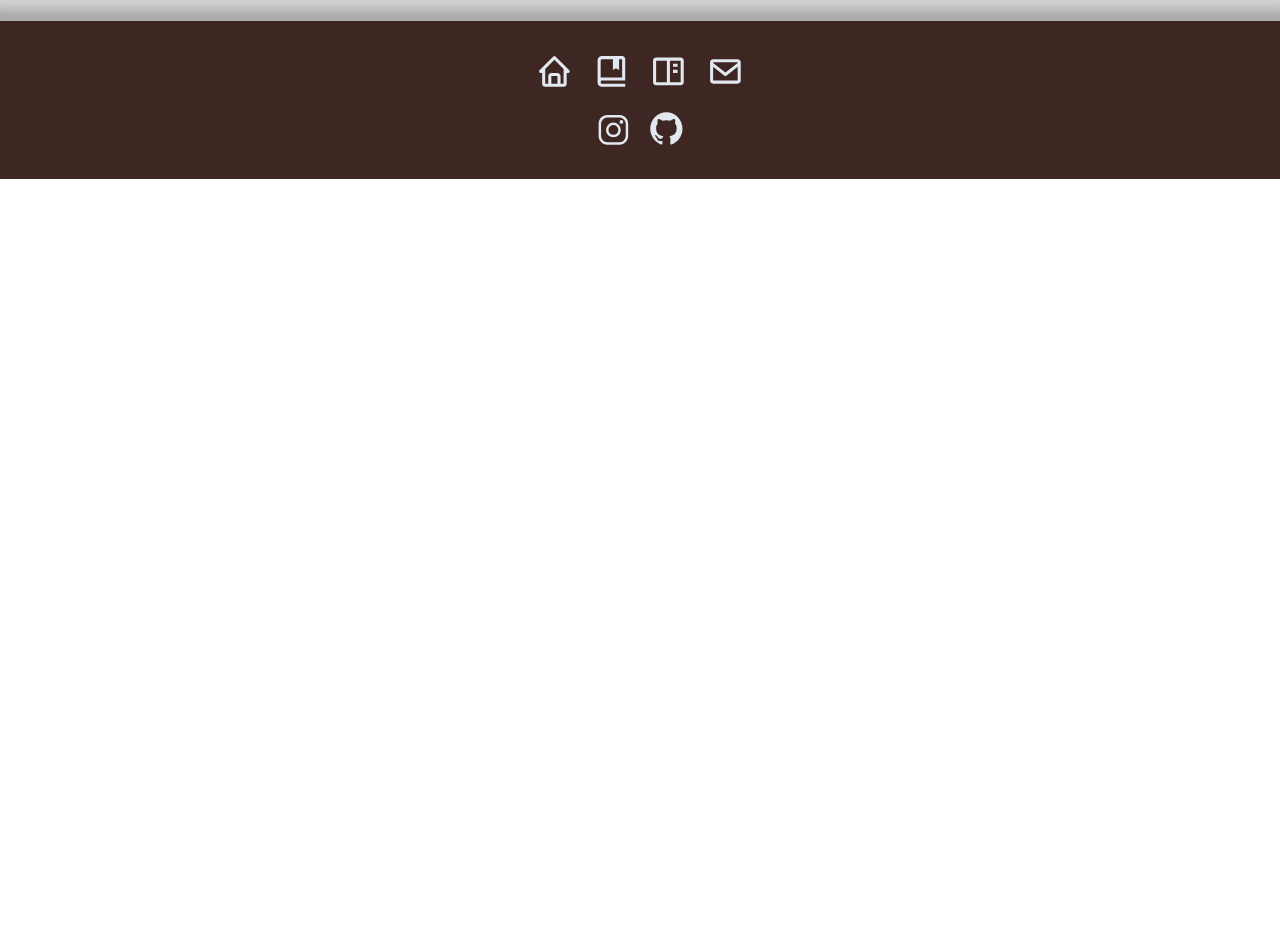
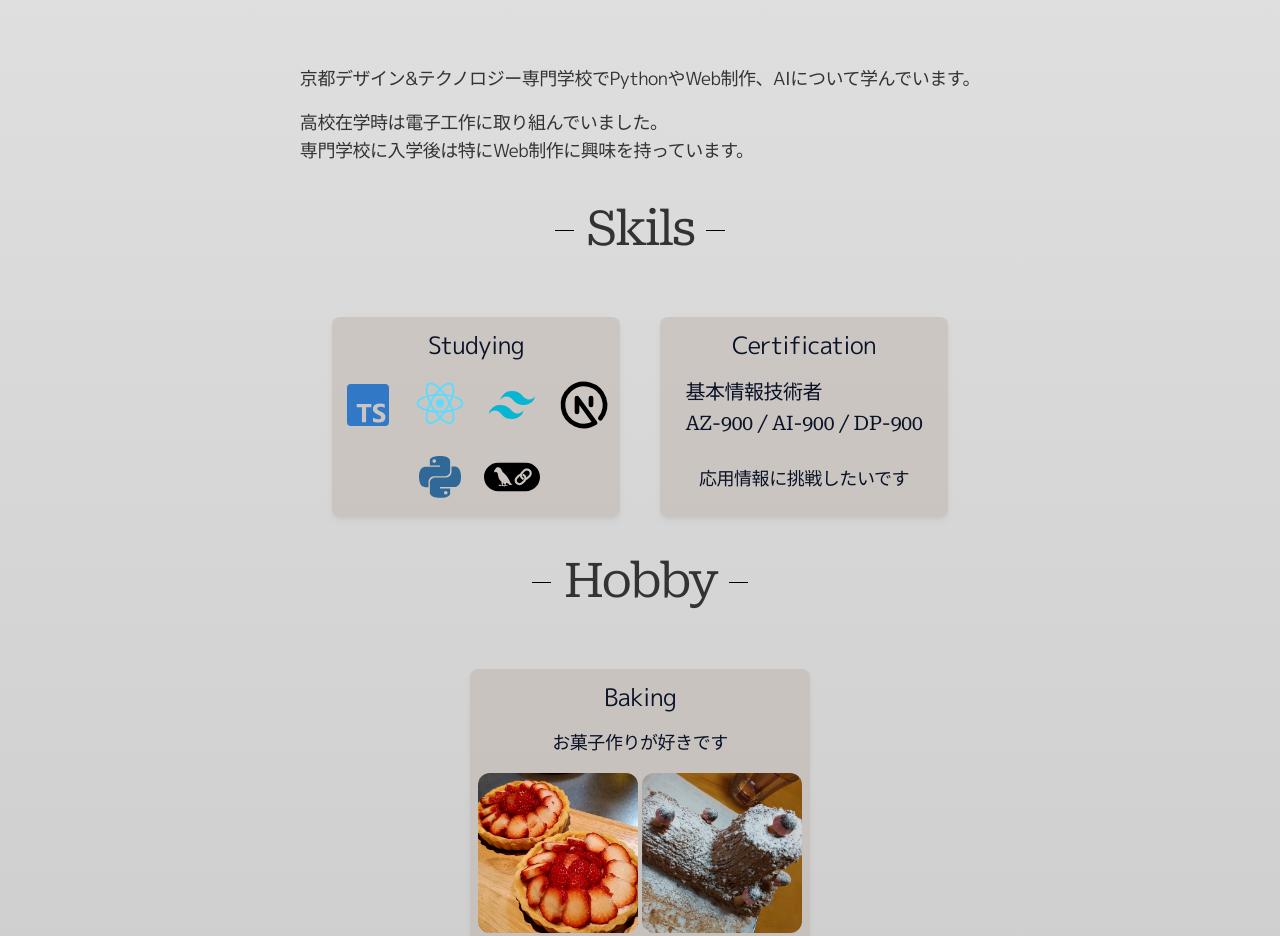
Before and after one commit to haruki26/react-next-portfolio, a Next.js app: page /about in a window 1280 px wide. Shown: the part 936-1872 px from the top of the page. Before the commit the page ends 1115 px from the top, so only its background shows below. Built offline with nearby package versions, Linux system fonts and the light colour scheme.

Commit message:
skillとhobbyセクションを追加

```diff
--- a/src/app/about/page.tsx
+++ b/src/app/about/page.tsx
@@ -2,24 +2,27 @@ import Image from "next/image";
 import IconAndStr from "@/components/IconAndStr";
 import { LiaAddressCardSolid } from "react-icons/lia";
 import { PiCakeLight } from "react-icons/pi";
-import { TbUserHeart } from "react-icons/tb";
+import { TbBrandNextjs, TbUserHeart } from "react-icons/tb";
 import SectionTitle from "@/components/SectionTitle";
+import { BiLogoPython, BiLogoReact, BiLogoTailwindCss, BiLogoTypescript } from "react-icons/bi";
+import { SiLangchain } from "react-icons/si";
+import Card from "@/components/Card";
 
 const Page: React.FC = () => {
     return (
         <div className="flex flex-col gap-10 items-center justify-center">
             <section>
-                <div className="flex flex-col gap-5 items-center md:gap-10">
+                <div className="flex flex-col gap-10 items-center md:gap-16">
                     <SectionTitle title="Profiel" />
-                    <div className="flex md:gap-32 justify-center items-center">
+                    <div className="flex sm:gap-20 justify-center items-center">
                         <Image
                             src={"/avatar.png"}
                             alt="Avatar"
                             width={621}
                             height={900}
-                            className="h-80 w-fit hidden md:block"
+                            className="h-80 w-fit hidden sm:block"
                         />
-                        <div className="flex flex-col gap-8 items-center">
+                        <div className="flex flex-col gap-4 sm:gap-8 items-center">
                             <IconAndStr className="gap-5">
                                 <LiaAddressCardSolid size="3.3rem" />
                                 <div className="flex flex-col gap-1 justify-center items-center">
@@ -39,6 +42,75 @@ const Page: React.FC = () => {
                             </IconAndStr>
                         </div>
                     </div>
+                    <div className="flex flex-col gap-4 items-start text-lg font-mplus tracking-tight">
+                        <p>
+                            京都デザイン&テクノロジー専門学校で
+                            <br className="md:hidden" />
+                            PythonやWeb制作、AIについて学んでいます。
+                        </p>
+                        <p>
+                            高校在学時は電子工作に取り組んでいました。
+                            <br />
+                            専門学校に入学後は特にWeb制作に興味を持っています。
+                        </p>
+                    </div>
+                </div>
+            </section>
+            <section>
+                <div className="flex flex-col gap-10 items-center md:gap-16">
+                    <SectionTitle title="Skils" />
+                    <div className="grid grid-cols-1 grid-rows-2 gap-10 md:grid-cols-2 md:grid-rows-1">
+                        <Card className="flex flex-col gap-4 items-center px-2 py-3">
+                            <h2 className="text-2xl font-mplus font-medium tracking-tight">Studying</h2>
+                            <div className="flex gap-4">
+                                <BiLogoTypescript size="3.5rem" color="#3178c6" />
+                                <BiLogoReact size="3.5rem" color="#61dafb" />
+                                <BiLogoTailwindCss size="3.5rem" color="#06b6d4" />
+                                <TbBrandNextjs size="3.5rem" className="stroke-black dark:stroke-white" />
+                            </div>
+                            <div className="flex gap-4">
+                                <BiLogoPython size="3.5rem" color="#306998" />
+                                <SiLangchain size="3.5rem" className="fill-black dark:fill-white" />
+                            </div>
+                        </Card>
+                        <Card className="flex flex-col gap-4 items-center px-2 py-3">
+                            <h2 className="text-2xl font-mplus font-medium tracking-tight">Certification</h2>
+                            <ul className="text-xl tracking-tight flex flex-col gap-1 items-start">
+                                <li className="font-mplus">基本情報技術者</li>
+                                <li className="font-roboto">AZ-900 / AI-900 / DP-900</li>
+                            </ul>
+                            <span className="text-lg font-roboto font-medium tracking-tight pt-3">応用情報に挑戦したいです</span>
+                        </Card>
+                    </div>
+                </div>
+            </section>
+            <section>
+                <div className="flex flex-col gap-10 items-center md:gap-16">
+                    <SectionTitle title="Hobby" />
+                    <div className="flex flex-col gap-4 items-center">
+                        <Card className="flex flex-col gap-4 items-center px-2 py-3">
+                            <h2 className="text-2xl font-mplus font-medium tracking-tight">Baking</h2>
+                            <p className="text-lg font-mplus tracking-tight">
+                                お菓子作りが好きです
+                            </p>
+                            <div className="flex gap-1">
+                                <Image
+                                    src={"/tart.webp"}
+                                    alt="tart"
+                                    width={1024}
+                                    height={1024}
+                                    className="rounded-xl h-40 w-40"
+                                />
+                                <Image
+                                    src={"/bushdenoel.webp"}
+                                    alt="bushdenoel"
+                                    width={961}
+                                    height={961}
+                                    className="rounded-xl h-40 w-40"
+                                />
+                            </div>
+                        </Card>
+                    </div>
                 </div>
             </section>
         </div>
```
